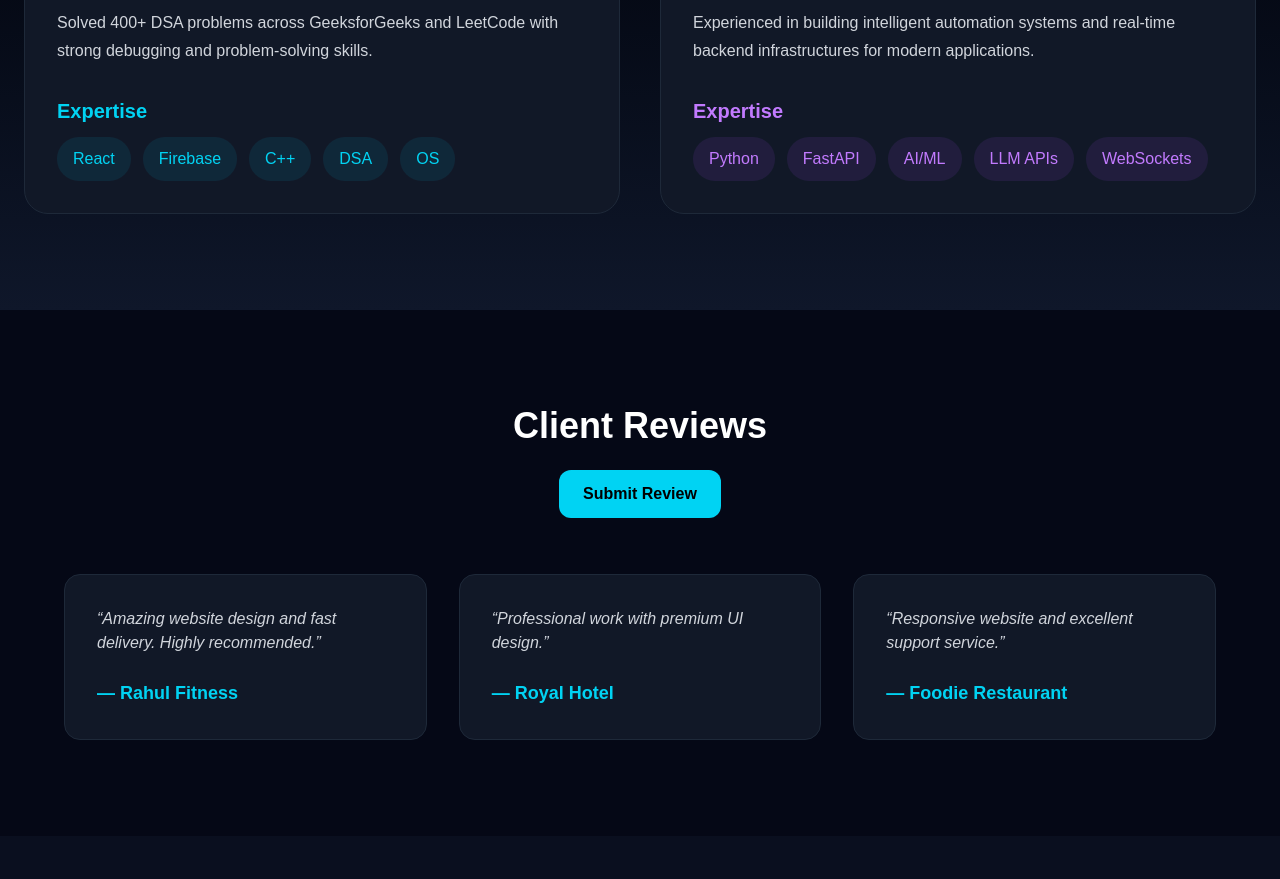
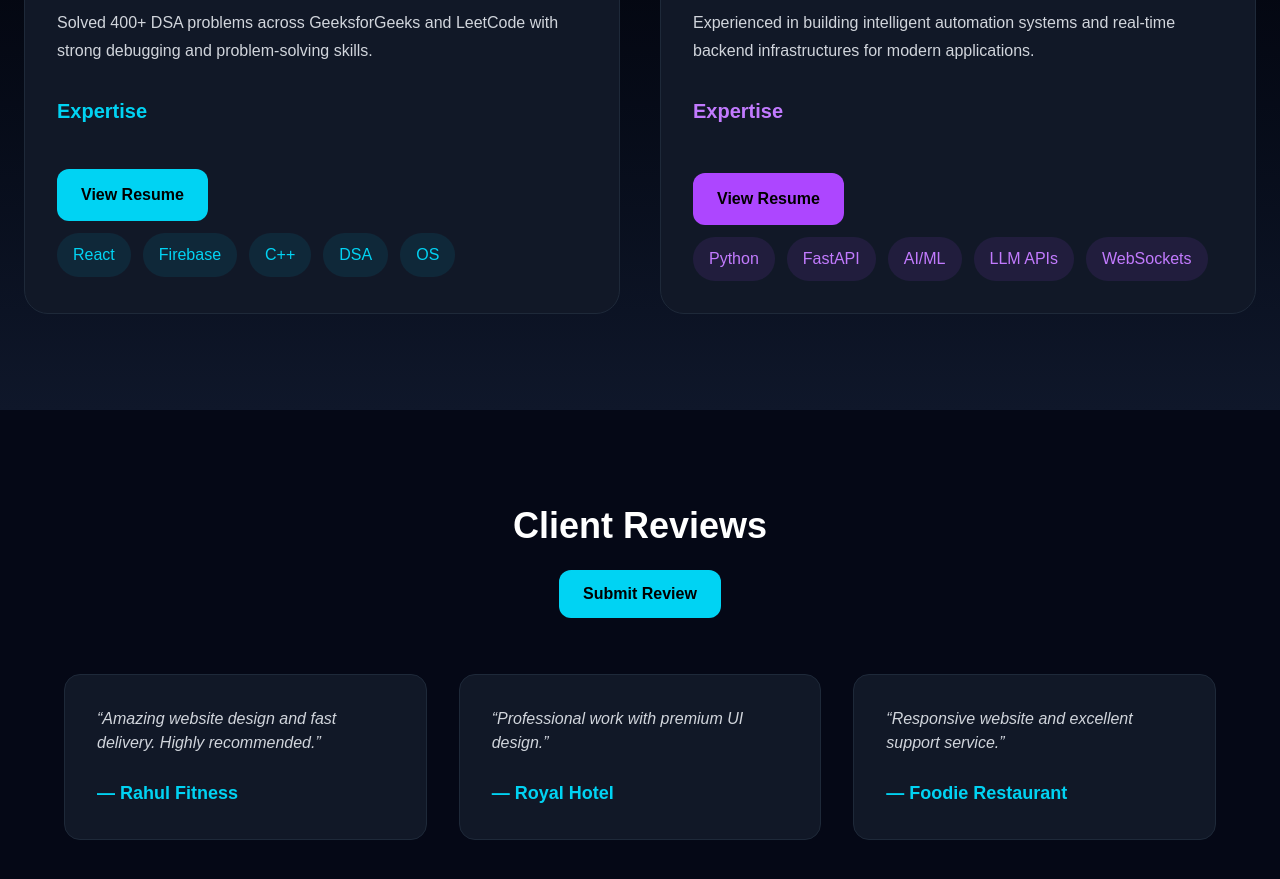
Before and after one commit to PixelForgeIndia/pixelforge-india, a React (Vite) app: page / in a window 1280 px wide. Shown: the part 3260-4139 px from the top of the page. Built offline with nearby package versions, Linux system fonts and the light colour scheme.

Commit message:
Fixed tailwind vite plugin

```diff
--- a/src/components/Team.jsx
+++ b/src/components/Team.jsx
@@ -58,6 +58,12 @@ function Team() {
               <h4 className="text-cyan-400 font-bold mb-3 text-xl">
                 Expertise
               </h4>
+              <a
+                  href="/resume/amit-resume.pdf"
+                  target="_blank"
+                  className="inline-block mt-8 bg-cyan-400 text-black px-6 py-3 my-3 rounded-xl font-bold hover:scale-105 transition">
+                  View Resume
+                </a>
 
               <div className="flex flex-wrap gap-3">
 
@@ -130,6 +136,16 @@ function Team() {
               <h4 className="text-purple-400 font-bold mb-3 text-xl">
                 Expertise
               </h4>
+                <div className="pt-6">
+                  <a
+                    href="/resume/tejas-resume.pdf"
+                    target="_blank"
+                    rel="noopener noreferrer"
+                    className="inline-block bg-purple-500 my-3 hover:bg-purple-400 text-black font-semibold px-6 py-3 rounded-xl transition duration-300">
+                    View Resume
+                  </a>
+                </div>
+
 
               <div className="flex flex-wrap gap-3">
 
```
Also changed, not shown: 2 other files (tests, documents, lock files or other folders).
